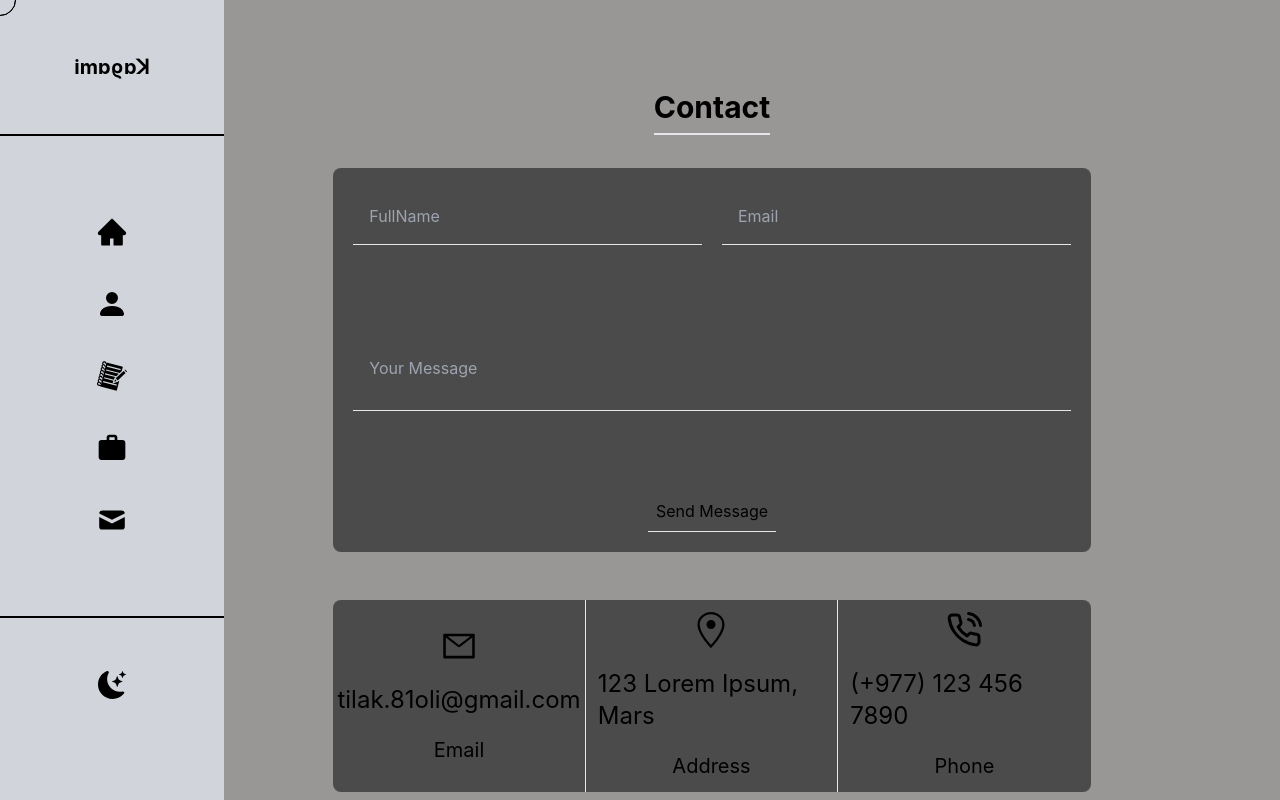
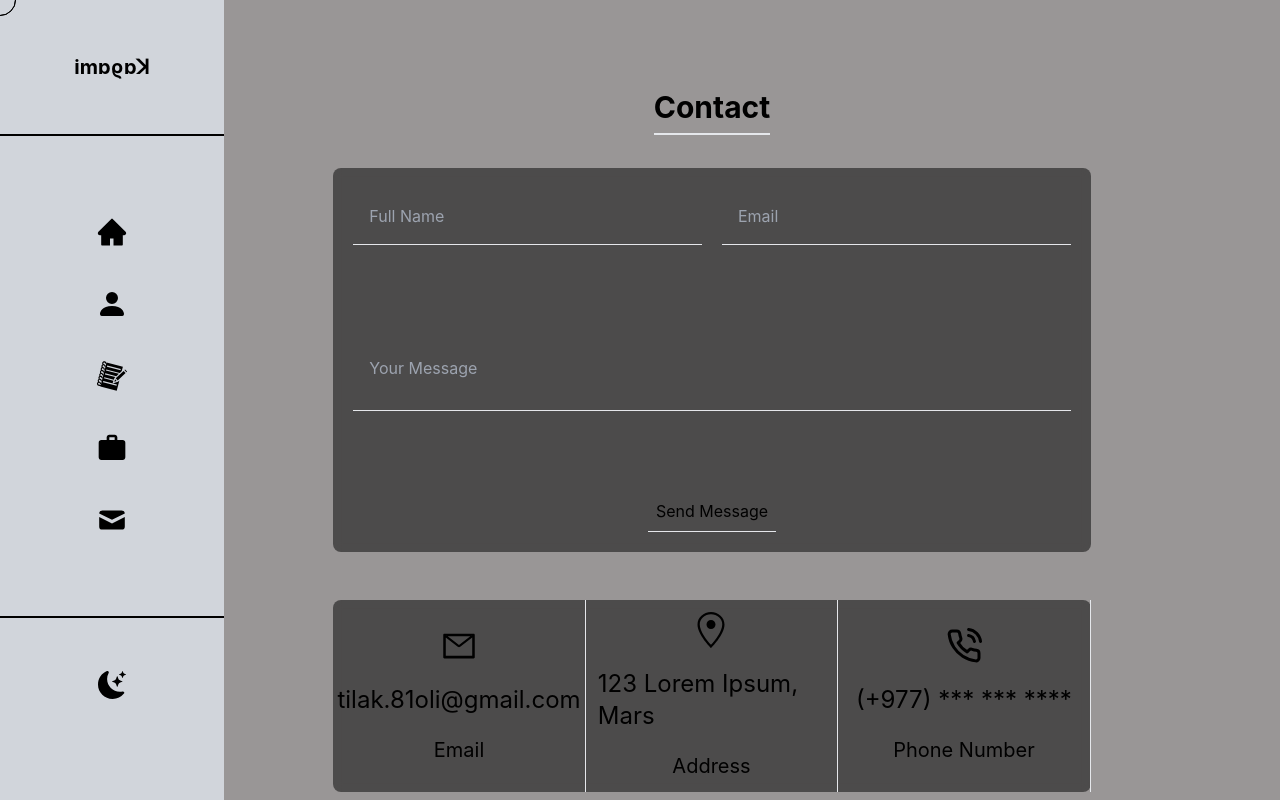
Before and after one commit to tilakoli/project_v2, a Next.js app: page /ContactMe in a window 1280 px wide. Built offline with nearby package versions, Linux system fonts and the light colour scheme.

Commit message:
contact page garbage cleanup

```diff
--- a/Components/ContactPage/index.js
+++ b/Components/ContactPage/index.js
@@ -1,16 +1,21 @@
 import React, { useState, useEffect, useRef } from "react";
-import { AiOutlineMail } from "react-icons/ai";
-import { GoLocation } from "react-icons/go";
-import { FiPhoneCall } from "react-icons/fi";
+
 import Button from "../Elements/button";
 import CustomCursor from "../CustomCursor/CustomCursor";
 import emailjs from "@emailjs/browser";
+import { ToastContainer, toast } from "react-toastify";
+import "react-toastify/dist/ReactToastify.css";
+import { useTheme } from "next-themes";
+import { ContactBlocksData } from "../../utils/PersonalData";
 
 const Index = () => {
-  const [fullName, setFullName] = useState("");
-  const [email, setEmail] = useState("");
-  const [message, setMessage] = useState("");
+  // export const [mousePosition, setMousePosition] = useState({ x: 0, y: 0 });
+  const { theme } = useTheme();
+  const toastTheme = theme === "dark" ? "light" : "dark";
   const [cursorVariant, setCursorVariant] = useState("default");
+  const onMouseEnter = () => setCursorVariant("negative");
+  const onMouseLeave = () => setCursorVariant("default");
+  const form = useRef();
   const [mousePosition, setMousePosition] = useState({
     x: 0,
     y: 0,
@@ -41,19 +46,6 @@ const Index = () => {
     },
   };
 
-  const onMouseEnter = () => setCursorVariant("negative");
-  const onMouseLeave = () => setCursorVariant("default");
-
-  const submit = () => {
-    window.alert("Because his field of expertise was outstanding.");
-    setTimeout(() => {
-      window.location.reload();
-    }, 500);
-  };
-  // ---------------------------------------
-  const form = useRef();
-
-  // need to  add a notification to say notification sent
   const sendEmail = (e) => {
     e.preventDefault();
 
@@ -65,93 +57,102 @@ const Index = () => {
         "CJeOO3qmEBCglKgID"
       )
       .then(
-        (result) => {
-          console.log(result.text);
-          window.alert("Email sent successfully!");
+        () => {
+          toast.success("Message sent successfully! 😄");
           setTimeout(() => {
             e.target.reset();
-          }, 500);
+          }, 1000);
         },
         (error) => {
           console.log(error.text);
-          window.alert("Failed to send email! Please try again...");
+          toast.error("Failed to send Message! Please try again... 😥");
         }
       );
   };
-  // -------------------------
+
+  const RenderContactBlocks = ({ Icon, description, title, key }) => {
+    return (
+      <>
+        <div
+          className="flex flex-col items-center justify-center w-full h-full gap-5 p-3 md:border-r md:w-1/3"
+          key={key}
+        >
+          <div className="text-2xl md:text-4xl">{Icon}</div>
+          <p className="md:text-2xl">{description}</p>
+          <span className="text-xl">{title}</span>
+        </div>
+      </>
+    );
+  };
 
   return (
-    <div className="z-50 flex flex-col items-center justify-center h-screen min-w-full text-black bg-customWhite dark:bg-primaryBlack/50 mt-14 md:mt-0 dark:text-white">
-      {/* <div className="hidden md:block"> */}
+    <div className="z-50 flex flex-col items-center justify-center h-auto min-w-full pb-4 text-black md:pb-0 md:h-screen bg-customWhite dark:bg-primaryBlack/50 dark:text-white ">
       <CustomCursor variants={variants} animationVariants={cursorVariant} />
-      {/* </div> */}
+      <ToastContainer
+        autoClose={4000}
+        closeOnClick
+        draggable
+        hideProgressBar={true}
+        theme={toastTheme}
+      />
+
       <div className="flex flex-col items-center justify-center gap-2 mt-12 text-3xl font-bold h-28">
         Contact
         <div className="w-full border border-customBlue"></div>
       </div>
+
       <form
         ref={form}
         onSubmit={sendEmail}
-        className="flex flex-col items-center justify-center gap-5 p-5 rounded-lg md:gap-20 w-[90%]  md:w-2/3 backdrop-blur-sm bg-black/50 backdropFilter h-96"
+        className="flex flex-col items-center justify-center gap-5 p-5 rounded-lg md:gap-20 w-[90%]
+        md:w-2/3 backdrop-blur-sm bg-black/50 backdropFilter h-96"
       >
-        {/* <div className="flex flex-col items-center justify-center gap-5 p-5 rounded-lg md:gap-20 w-[90%]  md:w-2/3 backdrop-blur-sm bg-black/50 backdropFilter h-96"> */}
         <div className="flex flex-col items-center justify-center w-full gap-5 md:flex-row">
           <input
             required
-            name="name"
-            type="text"
-            className="w-full p-4 bg-transparent border-b outline-none focus:border-b-0 focus:border-l focus:duration-100 focus:transition-all md:w-1/2"
-            placeholder="FullName"
-            onChange={(e) => setFullName(e.target.value)}
-          />{" "}
+            name={"name"}
+            type={"text"}
+            className={`w-full p-4 bg-transparent border-b outline-none
+            focus:border-b-0 focus:border-l focus:duration-100 focus:transition-all  md:w-1/2`}
+            placeholder={"Full Name"}
+          />
+
           <input
             required
-            type="email"
-            name="email"
-            className="w-full p-4 bg-transparent border-b outline-none focus:border-b-0 focus:border-l focus:duration-100 focus:transition-all md:w-1/2"
-            placeholder="Email"
-            onChange={(e) => setEmail(e.target.value)}
+            name={"email"}
+            type={"email"}
+            className={`w-full p-4 bg-transparent border-b outline-none
+            focus:border-b-0 focus:border-l focus:duration-100 focus:transition-all  md:w-1/2`}
+            placeholder={"Email"}
           />
         </div>
+
         <input
           required
           name="message"
           type="textarea"
           className="w-full p-4 bg-transparent border-b outline-none h-96 focus:border-b-0 focus:border-l focus:duration-100 focus:transition-all md:w-full"
           placeholder="Your Message"
-          onChange={(e) => setMessage(e.target.value)}
         />
-        {/* <div onMouseEnter={onMouseEnter} onMouseLeave={onMouseLeave}> */}
         <Button value="send" />
-        {/* </div> */}
-        {/* </div> */}
       </form>
+
       <div
-        className="flex flex-col w-[90%] h-auto p-5 mt-12 rounded-lg md:p-0 backdrop-blur-sm bg-black/50 md:w-2/3 md:flex-row"
+        className="flex flex-col w-[90%] h-auto p-5 mt-12 rounded-lg md:p-0 backdrop-blur-sm bg-black/50
+         md:w-2/3 md:flex-row"
         onMouseEnter={onMouseEnter}
         onMouseLeave={onMouseLeave}
       >
-        <div className="flex flex-col items-center justify-center w-full h-full gap-5 p-3 md:border-r md:w-1/3">
-          <div className="text-2xl md:text-4xl">
-            <AiOutlineMail />
-          </div>
-          <p className="md:text-2xl">tilak.81oli@gmail.com</p>
-          <span className="text-xl">Email</span>
-        </div>
-        <div className="flex flex-col items-center justify-center w-full h-full gap-5 p-3 md:border-r md:w-1/3">
-          <div className="text-2xl md:text-4xl">
-            <GoLocation />
-          </div>
-          <p className="md:text-2xl">123 Lorem Ipsum, Mars</p>
-          <span className="text-xl">Address</span>
-        </div>
-        <div className="flex flex-col items-center justify-center w-full h-full gap-5 p-3 md:w-1/3">
-          <div className="text-2xl md:text-4xl">
-            <FiPhoneCall />
-          </div>
-          <p className="md:text-2xl">(+977) 123 456 7890</p>
-          <span className="text-xl">Phone</span>
-        </div>
+        {ContactBlocksData.map((elem, index) => {
+          return (
+            <RenderContactBlocks
+              key={index}
+              Icon={elem.Icon}
+              description={elem.description}
+              title={elem.title}
+            />
+          );
+        })}
       </div>
     </div>
   );
--- a/Components/Sidebar/index.tsx
+++ b/Components/Sidebar/index.tsx
@@ -9,7 +9,7 @@ import Link from "next/link";
 const Index = () => {
   const [isOpen, setIsOpen] = useState(false);
   const { theme, setTheme, systemTheme } = useTheme();
-  // useState to handle the hydration error -----------------------------
+  // handle the hydration error -----------------------------
   const [mounted, setMounted] = useState(false);
 
   useEffect(() => {
--- a/package.json
+++ b/package.json
@@ -24,6 +24,7 @@
     "react-dom": "17.0.2",
     "react-icons": "^4.4.0",
     "react-tabs": "^6.0.0",
+    "react-toastify": "^9.1.1",
     "react-tooltip": "^4.2.21",
     "react-tsparticles": "^2.1.4",
     "tsparticles": "^2.1.4",
--- a/utils/PersonalData.js
+++ b/utils/PersonalData.js
@@ -1,3 +1,7 @@
+import { AiOutlineMail } from "react-icons/ai";
+import { GoLocation } from "react-icons/go";
+import { FiPhoneCall } from "react-icons/fi";
+
 // ---------HomePage Data ----------
 export const FirstNameNameAnimationConfig = [
   {
@@ -217,3 +221,23 @@ export const projectsPageTextAnimation = [
 ];
 
 // grabbing the cards
+
+// ------------Contact Page Data ---------
+
+export const ContactBlocksData = [
+  {
+    Icon: <AiOutlineMail />,
+    description: "tilak.81oli@gmail.com",
+    title: "Email",
+  },
+  {
+    Icon: <GoLocation />,
+    description: "123 Lorem Ipsum, Mars",
+    title: "Address",
+  },
+  {
+    Icon: <FiPhoneCall />,
+    description: "(+977) *** *** ****",
+    title: "Phone Number",
+  },
+];
```
Also changed, not shown: 1 other file (tests, documents, lock files or other folders).
